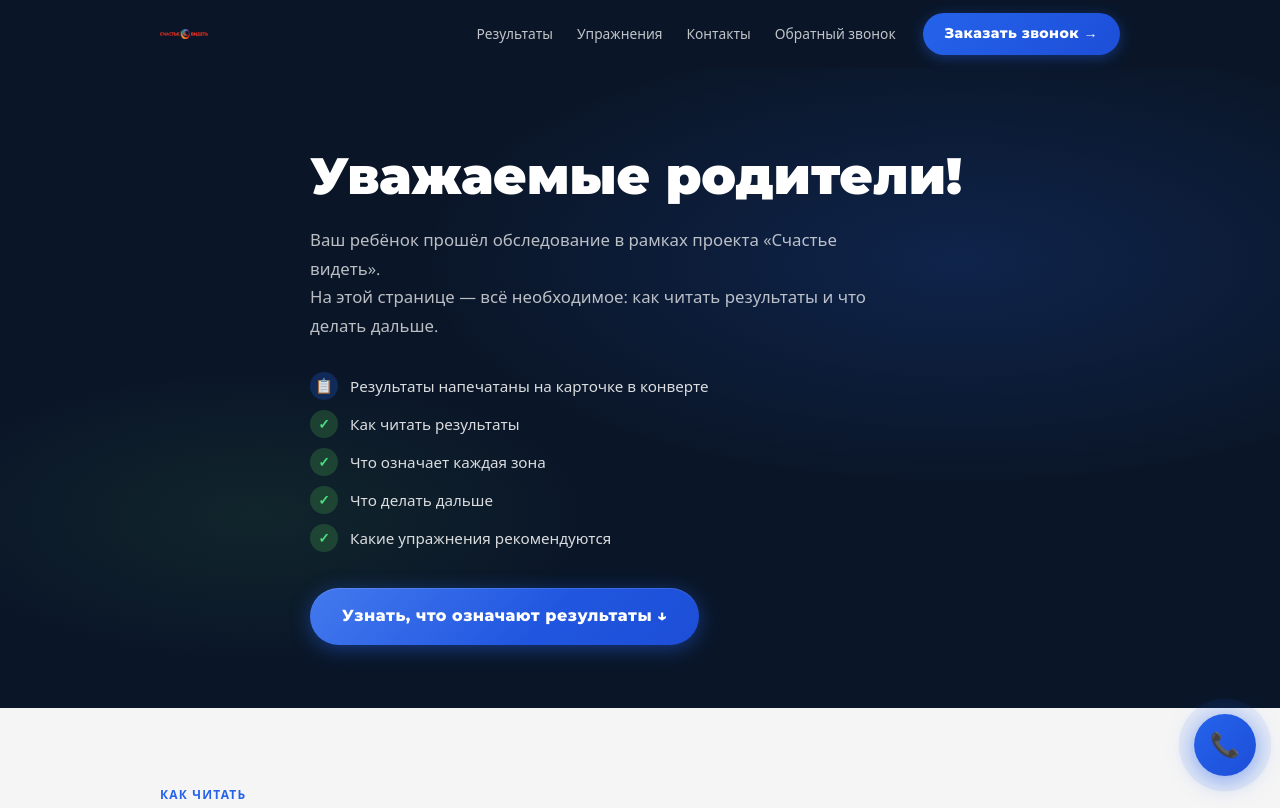
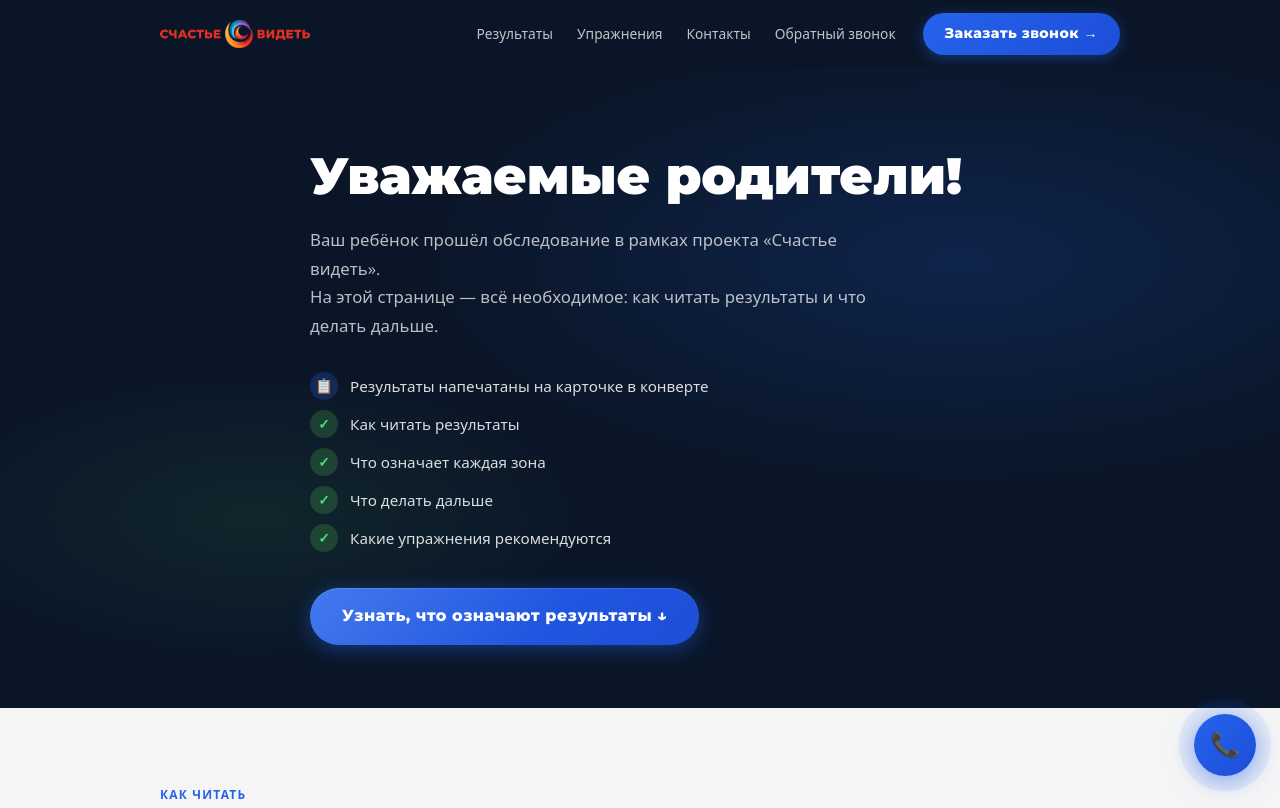
Before and after one commit to Kirill-jsdev/sight, a plain HTML site: page index.html in a window 1280 px wide. Shown: the top 808 px of the page. Drawn offline with nearby package versions, Linux system fonts and the light colour scheme.

Commit message:
Continued...

```diff
--- a/index.html
+++ b/index.html
@@ -29,7 +29,7 @@
   <div class="header-inner">
     <a href="#top" class="logo">
       <div class="logo-mark">
-        <img src="images/%D0%BF%D1%80%D0%BE%D0%B5%D0%BA%D1%82%20%D0%A1%D0%92%20%D0%BB%D0%BE%D0%B3%D0%BE.png" alt="Счастье Видеть" />
+        <img src="images/logo-2.png" alt="Счастье Видеть" />
       </div>
     </a>
     <nav class="header-nav">
@@ -528,7 +528,7 @@
     <div class="about-layout">
       <div class="about-logo-col">
         <div class="about-logo-mark">
-          <img src="images/%D0%BF%D1%80%D0%BE%D0%B5%D0%BA%D1%82%20%D0%A1%D0%92%20%D0%BB%D0%BE%D0%B3%D0%BE.png" alt="Счастье Видеть" loading="lazy" />
+          <img src="images/logo.svg" alt="Счастье Видеть" loading="lazy" />
         </div>
         <div class="about-logo-name">Счастье Видеть</div>
         <div class="about-logo-sub">Korishbaxti</div>
--- a/styles.css
+++ b/styles.css
@@ -240,8 +240,8 @@ a  { color: inherit; text-decoration: none; }
 }
 
 .site-header .logo-mark {
-  width: 48px;
-  height: 48px;
+  width: 150px;
+  height: 150px;
   border-radius: 8px;
 }
 
```
Also changed, not shown: images/logo-2.png (renamed from images/проект СВ лого.png).
